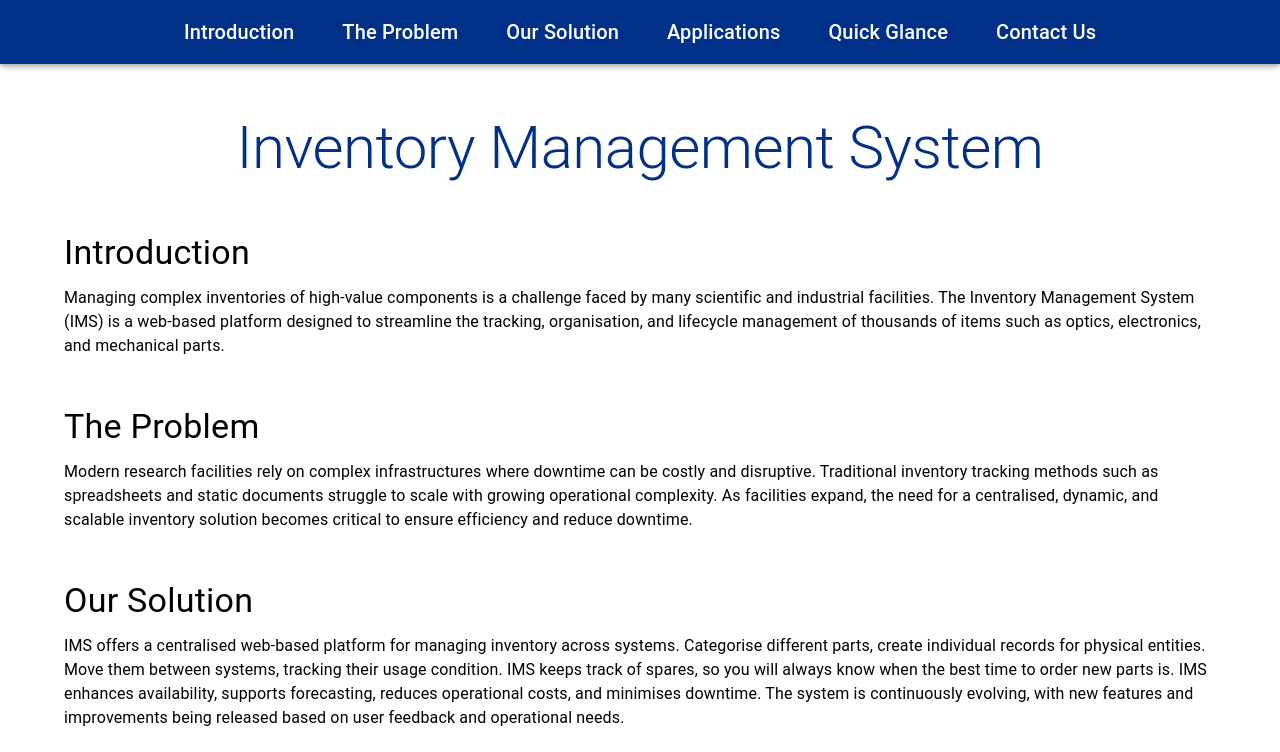
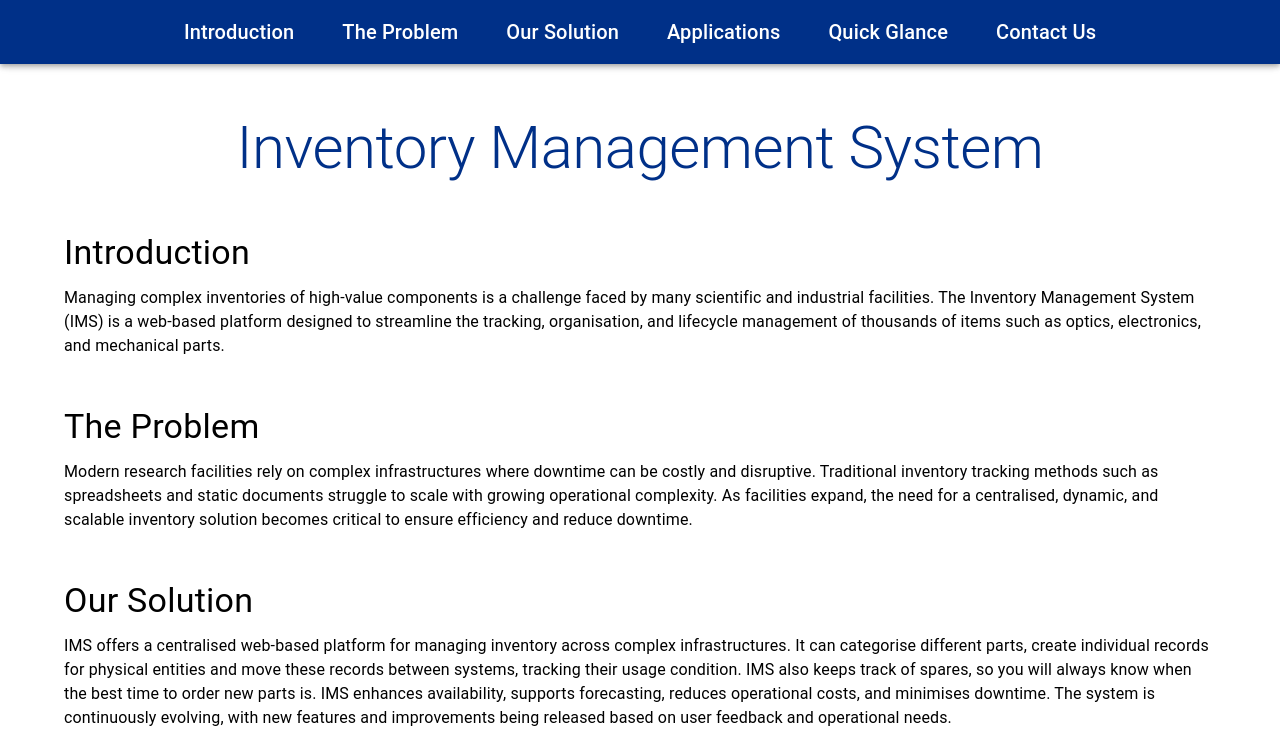
Before and after one commit to ral-facilities/inventory-management-system-project, a Next.js app: page / in a window 1280 px wide. Shown: the top 752 px of the page. Built offline with nearby package versions, Linux system fonts and the light colour scheme; what @mui/material-nextjs would draw is missing.

Commit message:
improved some wording and fixed type

```diff
--- a/src/app/page.tsx
+++ b/src/app/page.tsx
@@ -210,13 +210,15 @@ export default function Home() {
           </Typography>
 
           <Typography variant="body1" sx={{ mb: 3 }}>
-            IMS offers a centralised web-based platform for managing inventory across
-            systems. Categorise different parts, create individual records for physical entities. Move them
-between systems, tracking their usage condition. IMS keeps track of spares, so you will
-always know when the best time to order new parts is. IMS enhances availability, supports forecasting, reduces
-            operational costs, and minimises downtime. The system is
-            continuously evolving, with new features and improvements being
+            IMS offers a centralised web-based platform for managing inventory across complex infrastructures. It can categorise
+            different parts, create individual records for physical entities and move these records between systems, tracking their usage condition.
+            IMS also keeps track of spares, so you will always know when the best time to order new parts is. IMS enhances availability, supports forecasting, reduces
+            operational costs, and minimises downtime. The system is continuously evolving, with new features and improvements being
             released based on user feedback and operational needs.
+          </Typography>
+
+          <Typography variant="body1" sx={{ mb: 3 }}>
+            Below is an example use case of IMS for a Scientific Research Facility:
           </Typography>
 
           <Box sx={{ mx: 'auto', width: '100%', maxWidth: 'lg' }}>
@@ -389,8 +391,7 @@ always know when the best time to order new parts is. IMS enhances availability,
             Please email the development team at{' '}
             <a href="mailto:ims-support@stfc365.onmicrosoft.com?subject=IMS Query">
               ims-support@stfc365.onmicrosoft.com
-            </a>
-            for any enquiries.
+            </a> for any enquiries.
           </Typography>
         </Box>
       </Container>
```
